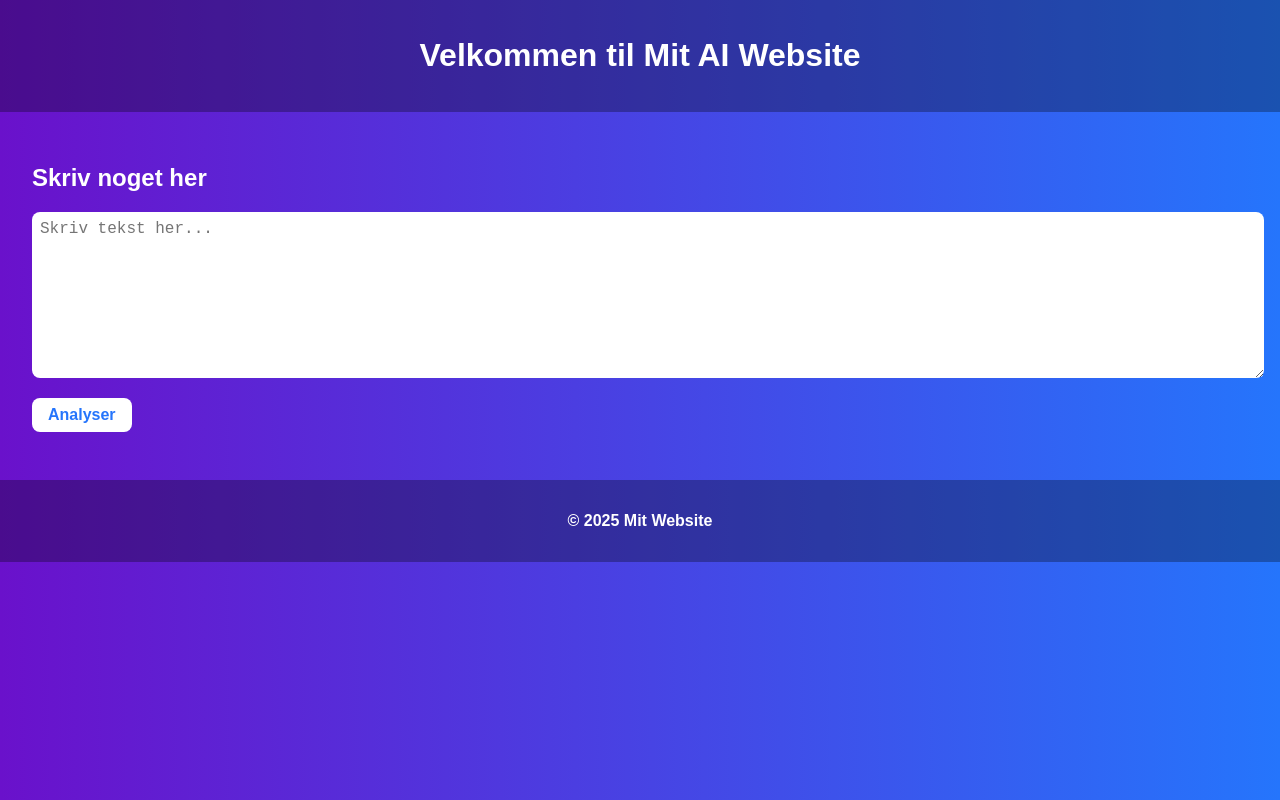
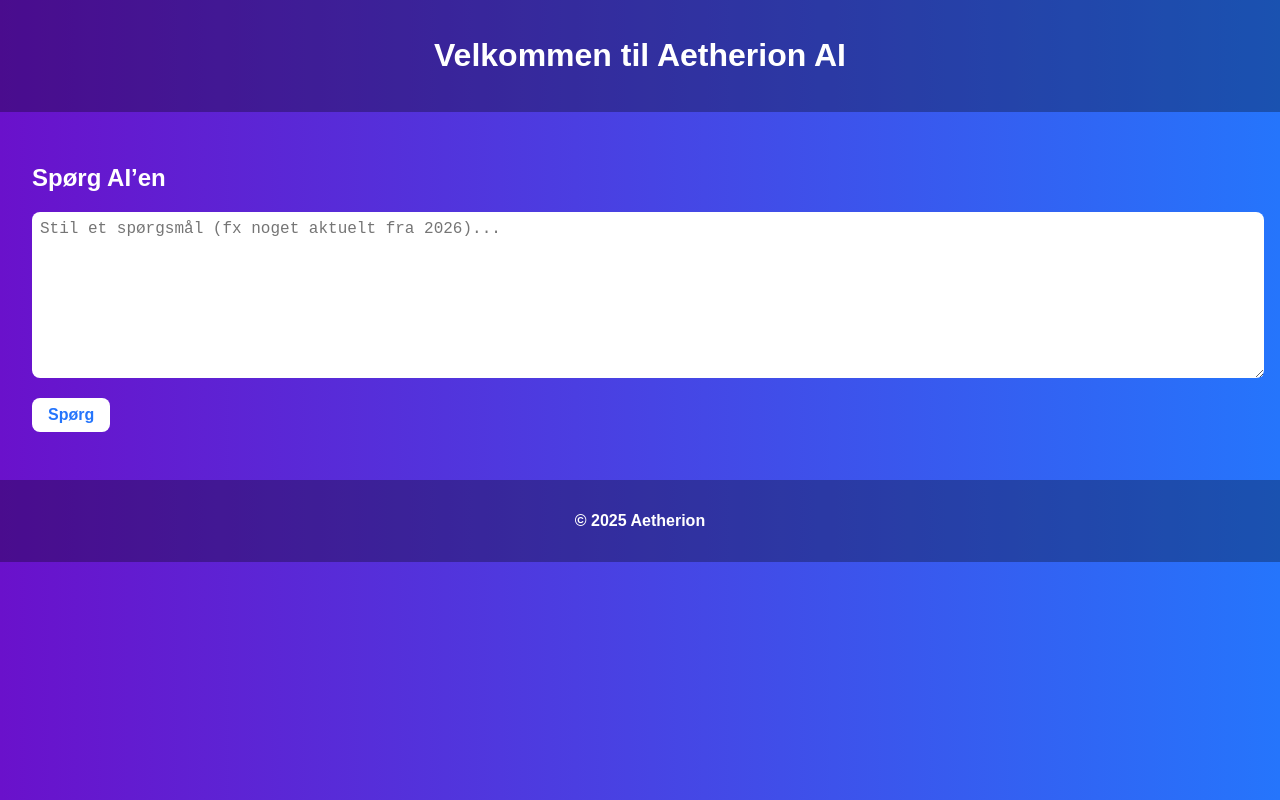
Before and after one commit to aliemad201113-gif/ai-website, a plain HTML site: page public/index.html in a window 1280 px wide. Drawn offline with Linux system fonts and the light colour scheme.

Commit message:
Update index.html

```diff
--- a/public/index.html
+++ b/public/index.html
@@ -3,25 +3,32 @@
 <head>
   <meta charset="UTF-8">
   <meta name="viewport" content="width=device-width, initial-scale=1.0">
-  <title>Mit AI Website</title>
+  <title>Aetherion AI</title>
   <link rel="stylesheet" href="style.css">
 </head>
 <body>
+
   <header>
-    <h1>Velkommen til Mit AI Website</h1>
+    <h1>Velkommen til Aetherion AI</h1>
   </header>
 
   <main>
     <section>
-      <h2>Skriv noget her</h2>
-      <textarea id="userInput" placeholder="Skriv tekst her..."></textarea>
-      <button id="analyzeBtn">Analyser</button>
-      <p id="output"></p>
+      <h2>Spørg AI’en</h2>
+
+      <textarea
+        id="userInput"
+        placeholder="Stil et spørgsmål (fx noget aktuelt fra 2026)..."
+      ></textarea>
+
+      <button id="analyzeBtn">Spørg</button>
+
+      <div id="output"></div>
     </section>
   </main>
 
   <footer>
-    <p>© 2025 Mit Website</p>
+    <p>© 2025 Aetherion</p>
   </footer>
 
   <script src="script.js"></script>
```
